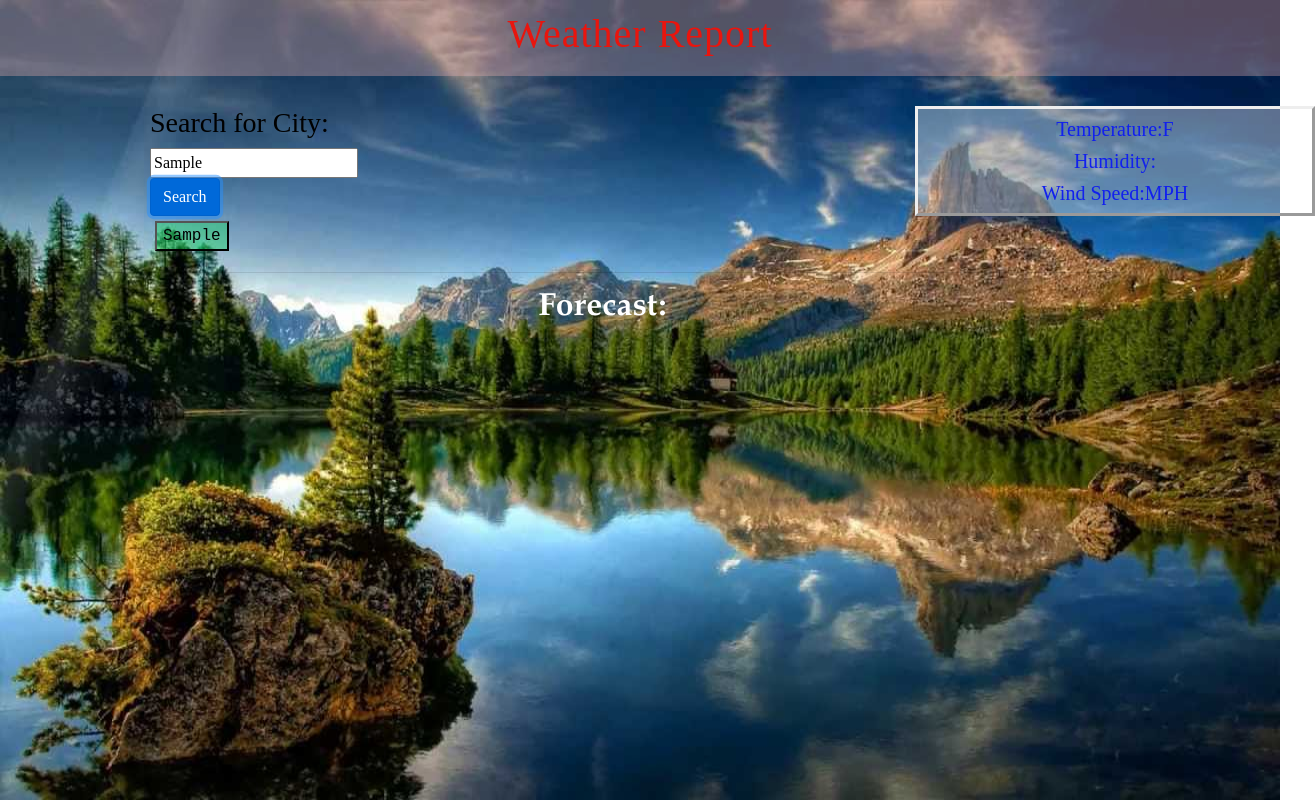
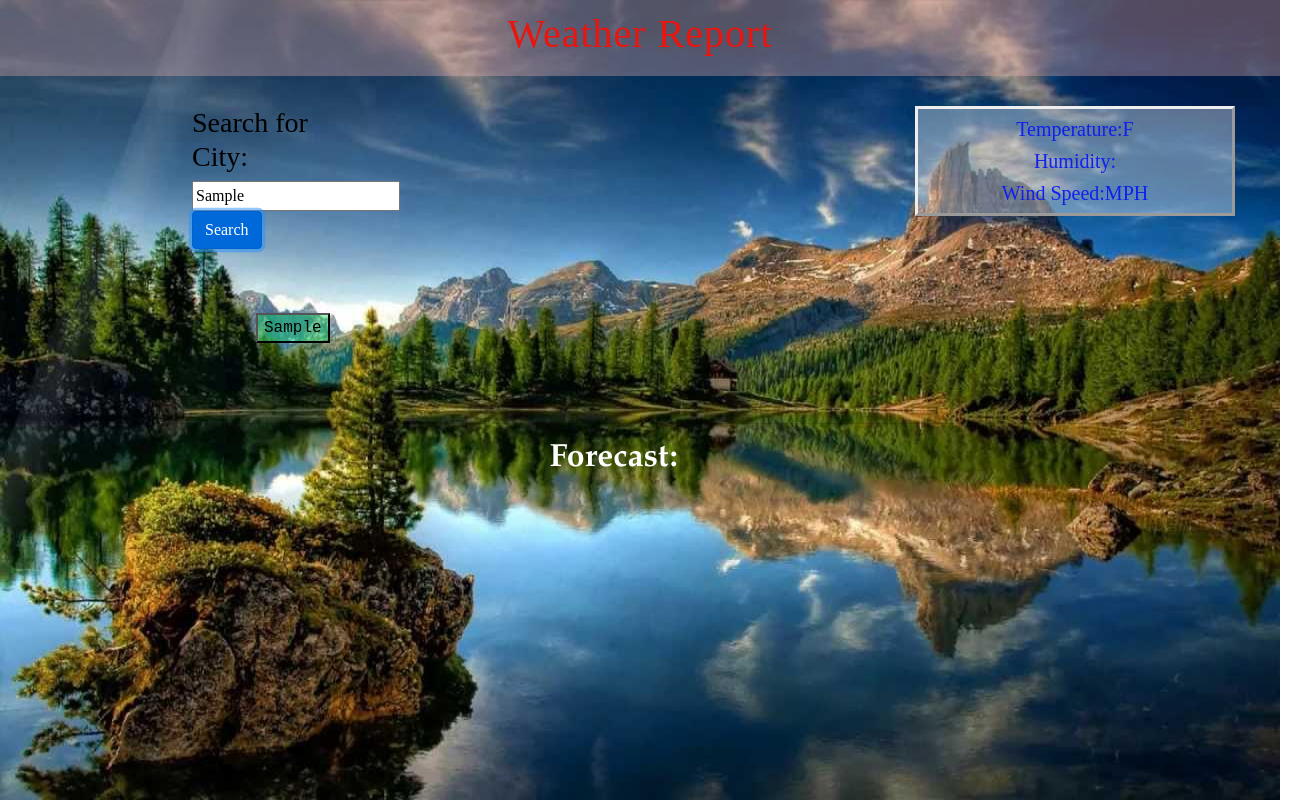
Before and after one commit to Aryan4884/Weather-Forecasting, a plain HTML site: page index.html in a window 1280 px wide. Both pictures are taken after typing "Sample" into the empty fields and a click on the button "Search". Shown: the whole page, 1315 px wide, since content can reach past the window. Drawn offline with nearby package versions, Linux system fonts and the light colour scheme; no server answers.

Commit message:
Update style.css

```diff
--- a/style.css
+++ b/style.css
@@ -17,7 +17,7 @@ body {
   background-image: url(images/maxresdefault.jpg);
   background-repeat: no-repeat;
   background-attachment: fixed;
-  background-size: 100% 100%;
+  background-size: 100vw 100vh;
   background-position: center;
   color: black ;
 
@@ -39,7 +39,7 @@ body {
 
 .col-md-4 {
   margin-top: 20px;
-  padding-left: 150px;
+  padding-left: 15vw;
 
 }
 .col-md-12 {
@@ -50,13 +50,13 @@ body {
   display: flex;
   justify-content: center;
   align-items: center;
-  padding-left: 80px;
+  padding-left: 8vw;
 }
 
 .col-12col-md-8 {
   color: rgb(165, 165, 204);
-  height: 300px;
-  padding-left: 250px;
+  height: 300vw;
+  padding-left: 25vw;
 }
 
 h1 {
@@ -79,14 +79,14 @@ h2{
   display:block;
   text-align: center;
   background-color: rgba(255, 255, 255, 0.363);
-  width: 400px;
+  width: 25vw;
   border-style:outset ;
 
 }
 .cities {
   display: block;
   font-family:Courier New;
-  margin: 5px;
+  margin: 5vw;
   border-style:outset;
   background-color: rgba(14, 231, 87, 0.363);
   display: flex;
@@ -101,7 +101,7 @@ h2{
   margin: 15px;
   color: black;
   font-size: 18px;
-  padding: 50px;
+  padding: 50vw;
   display:flex;
   justify-content: center;
   align-items: center;
```
